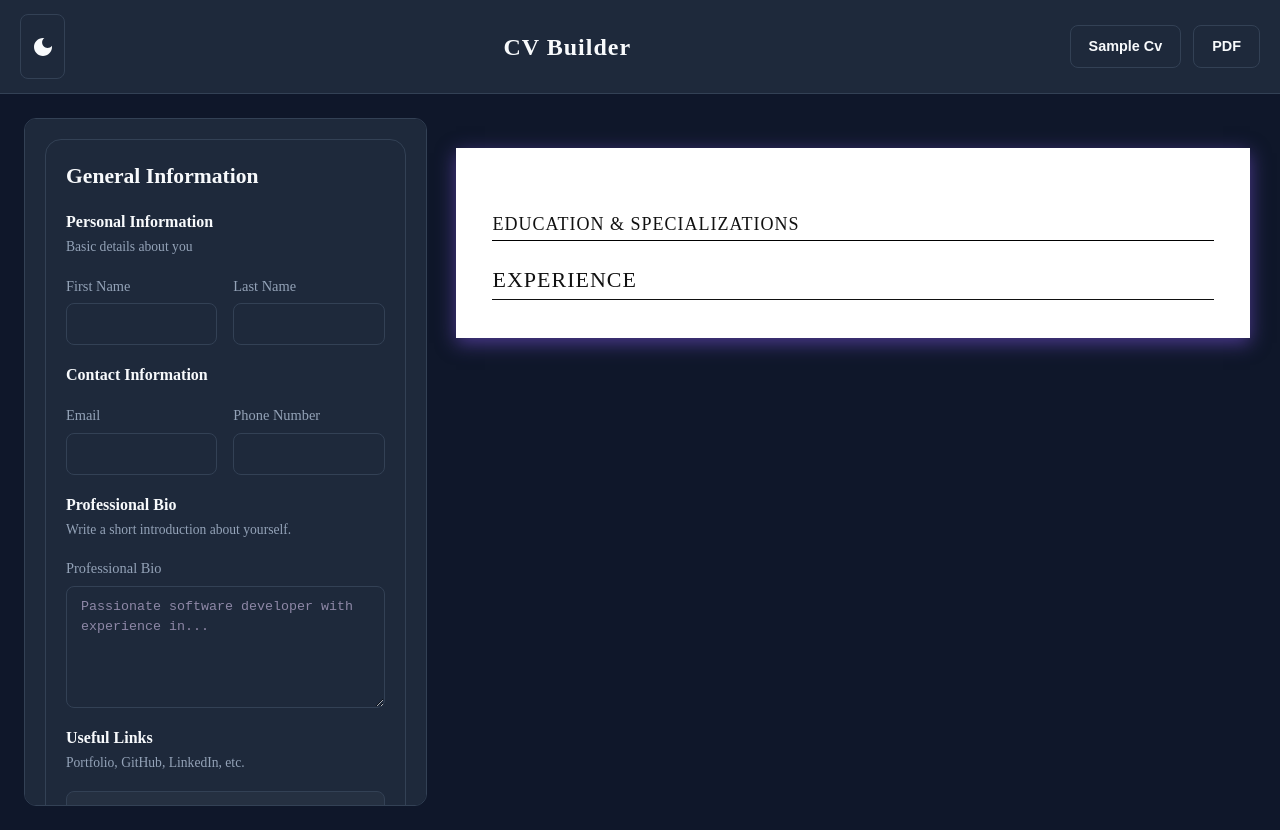
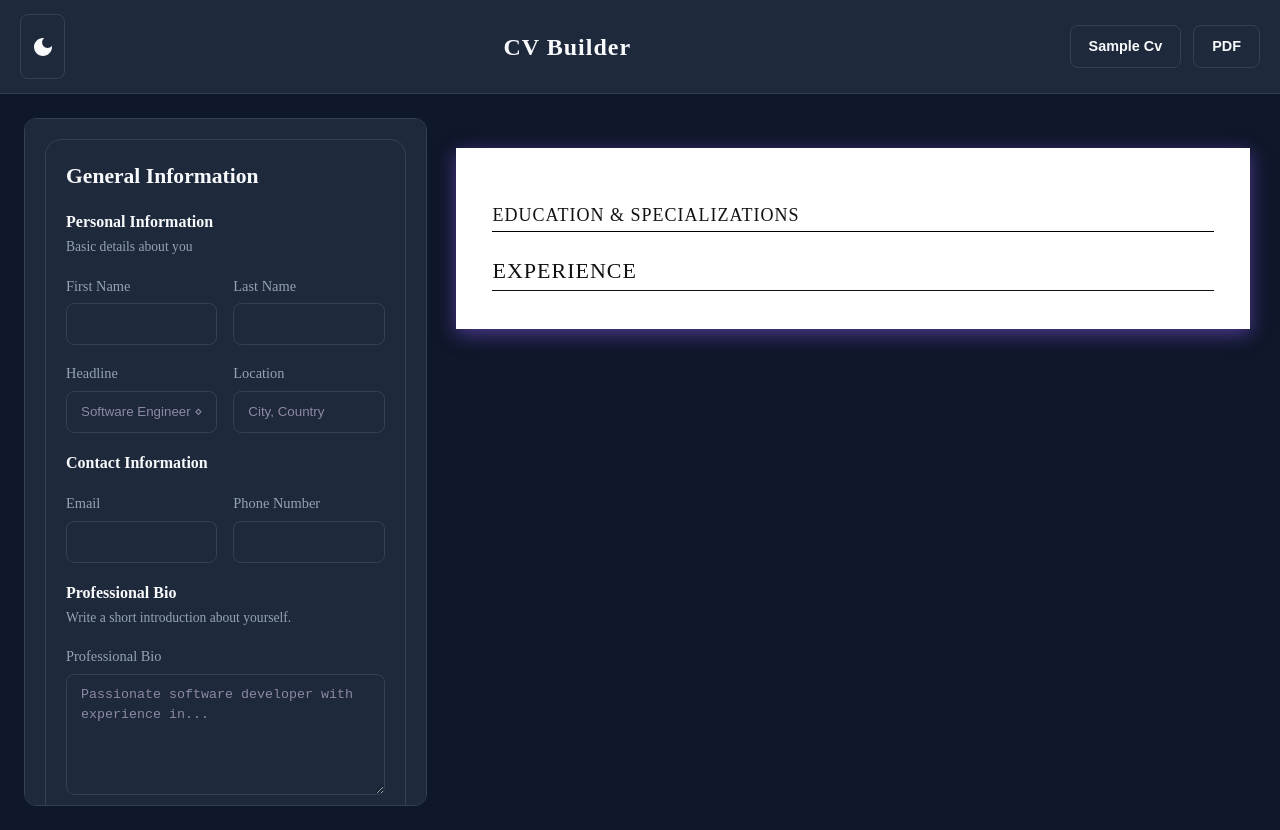
Before and after one commit to amrkhaled104/CV-Builder, a React (Vite) app: page / in a window 1280 px wide. Built offline with nearby package versions, Linux system fonts and the light colour scheme.

Commit message:
feat: update preview header to 4-tier academic ATS layout

```diff
--- a/src/App.tsx
+++ b/src/App.tsx
@@ -9,8 +9,10 @@ function App() {
   const [generalInfo, setGeneralInfo] = useState({
     firstName: "",
     lastName: "",
+    headline: "",
     phone: "",
     email: "",
+    location: "",
     bio: "",
     links: [
       {
--- a/src/Forms/GeneralInfo.jsx
+++ b/src/Forms/GeneralInfo.jsx
@@ -63,6 +63,26 @@ export default function GeneralInfo({ generalInfo, setGeneralInfo }) {
             type="text"
             value={generalInfo.lastName}
             onChange={(e) => handleChange("lastName", e.target.value)}
+          />
+        </FormBox>
+      </InputRow>
+
+      <InputRow>
+        <FormBox label="Headline">
+          <input
+            type="text"
+            placeholder="Software Engineer ⋄ Electrical Engineer"
+            value={generalInfo.headline}
+            onChange={(e) => handleChange("headline", e.target.value)}
+          />
+        </FormBox>
+
+        <FormBox label="Location">
+          <input
+            type="text"
+            placeholder="City, Country"
+            value={generalInfo.location}
+            onChange={(e) => handleChange("location", e.target.value)}
           />
         </FormBox>
       </InputRow>
--- a/src/components/layout/CvReview/CvPreview.css
+++ b/src/components/layout/CvReview/CvPreview.css
@@ -18,35 +18,61 @@
 
 .cv-header {
   text-align: center;
-  margin-bottom: 15px;
+  margin-bottom: 16px;
 }
 
 .cv-name {
   margin: 0;
-  font-size: 44px;
+  font-size: 1.8rem;
   font-weight: bold;
-  line-height: 1.1;
+  line-height: 1.2;
+  text-transform: uppercase;
+}
+
+.cv-headline {
+  margin-top: 3px;
+  font-size: 1.05rem;
+  font-weight: 400;
+  line-height: 1.35;
+}
+
+.cv-header-row {
+  display: flex;
+  justify-content: center;
+  align-items: center;
+  flex-wrap: wrap;
+  line-height: 1.35;
 }
 
 .cv-contact {
-  display: flex;
-  justify-content: center;
-  align-items: center;
-  gap: 8px;
-  flex-wrap: wrap;
-  margin-top: 10px;
-  font-size: 15px;
+  margin-top: 5px;
+  font-size: 0.9rem;
 }
+
+.cv-links {
+  margin-top: 2px;
+  font-size: 0.85rem;
+}
+
+.cv-header-row span + span::before {
+  content: "⋄";
+  margin: 0 8px;
+  color: #777;
+}
+
+.cv-header-row a {
+  color: inherit;
+  text-decoration: underline;
+  text-underline-offset: 2px;
+}
+
+.cv-header-row a:hover {
+  color: #333;
+}
+
 .cv-contact span {
   white-space: nowrap;
   flex-shrink: 0;
-}
-
-.cv-contact span:not(:last-child)::after {
-  content: "|";
-  margin-left: 8px;
-  margin-right: 8px;
-  color: #777;
 }
 /* ========================================
    PROFILE
@@ -94,7 +120,7 @@
   }
 
   .cv-name {
-    font-size: 30px;
+    font-size: 1.8rem;
   }
 
   .cv-contact {
--- a/src/components/layout/CvReview/CvPreview.tsx
+++ b/src/components/layout/CvReview/CvPreview.tsx
@@ -10,8 +10,10 @@ type LinkInfo = {
 type GeneralInfo = {
   firstName: string;
   lastName: string;
+  headline: string;
   phone?: string;
   email: string;
+  location: string;
   bio: string;
   links: LinkInfo[];
 };
@@ -111,6 +113,22 @@ function CvPreview({
 
     return `${formatDate(entry.startDate)}${entry.startDate && entry.endDate ? " – " : ""}${formatDate(entry.endDate)}`;
   }
+
+  function getLinkLabel(link: LinkInfo) {
+    if (link.title === "Other") return link.customTitle || link.url;
+
+    try {
+      const url = new URL(link.url);
+      return `${url.hostname.replace(/^www\./, "")}${url.pathname.replace(/\/$/, "")}`;
+    } catch {
+      return link.url;
+    }
+  }
+
+  const visibleLinks = generalInfo.links.filter(
+    (link) => link.title && link.url,
+  );
+
   return (
     <section className="cvPreview" ref={ref}>
       {/* ================= HEADER ================= */}
@@ -118,7 +136,11 @@ function CvPreview({
         <h1 className="cv-name">
           {generalInfo.firstName} {generalInfo.lastName}
         </h1>
-        <div className="cv-contact">
+        {generalInfo.headline && (
+          <div className="cv-headline">{generalInfo.headline}</div>
+        )}
+        {(generalInfo.phone || generalInfo.email || generalInfo.location) && (
+          <div className="cv-header-row cv-contact">
             {generalInfo.phone && <span>{generalInfo.phone}</span>}
             {generalInfo.email && (
               <span>
@@ -131,16 +153,20 @@ function CvPreview({
                 </a>
               </span>
             )}
-          {generalInfo.links
-            .filter((link) => link.title && link.url)
-            .map((link) => (
+            {generalInfo.location && <span>{generalInfo.location}</span>}
+          </div>
+        )}
+        {visibleLinks.length > 0 && (
+          <div className="cv-header-row cv-links">
+            {visibleLinks.map((link) => (
               <span key={link.id}>
                 <a href={link.url} target="_blank" rel="noreferrer">
-                  {link.title === "Other" ? link.customTitle : link.title}
+                  {getLinkLabel(link)}
                 </a>
               </span>
             ))}
           </div>
+        )}
 
         {generalInfo.bio && (
           <>
```
Lines whose indentation alone changed are shown as unchanged.
